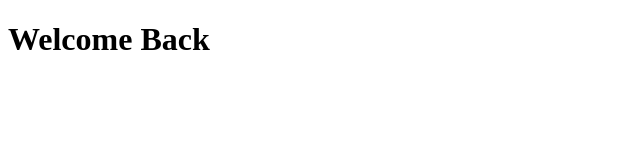
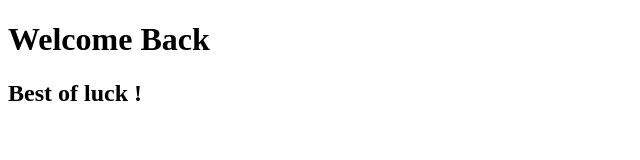
Before and after one commit to Shaziya-k/my-portfolio, a plain HTML site: page index.html in a window 1280 px wide. Shown: the whole page, without its empty margins (0-640 px from the left). Drawn offline with Linux system fonts and the light colour scheme.

Commit message:
wishing luck

```diff
--- a/index.html
+++ b/index.html
@@ -7,5 +7,6 @@
 </head>
 <body>
     <h1>Welcome Back</h1>
+    <h2>Best of luck !</h2>
 </body>
 </html>
```
